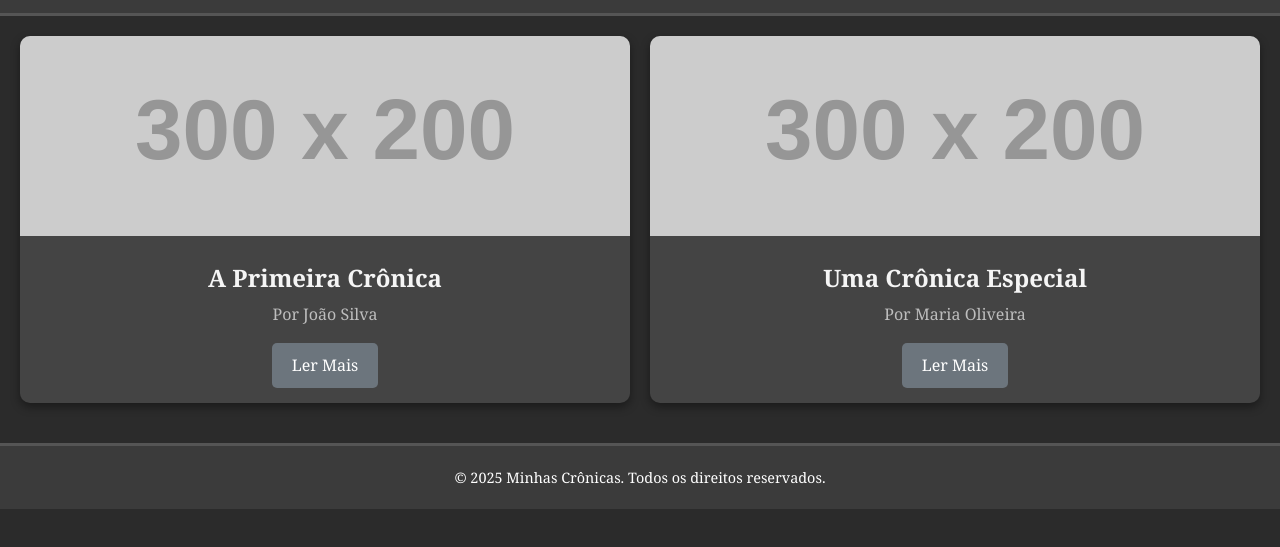
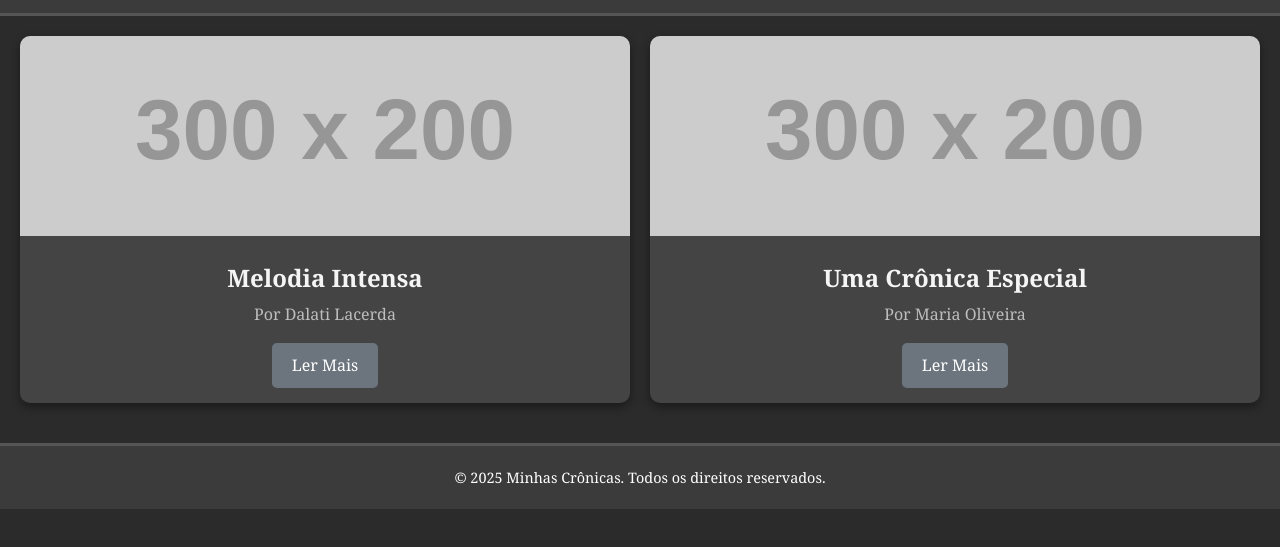
Before and after one commit to dalatilacerda/Minhas-Cr-nicas, a plain HTML site: page index.html in a window 1280 px wide. Shown: the part 111-658 px from the top of the page. Drawn offline with Linux system fonts and the light colour scheme; placeholder pictures from the web are drawn by us.

Commit message:
Update index.html

```diff
--- a/index.html
+++ b/index.html
@@ -108,9 +108,9 @@
       <!-- Card 1 -->
       <div class="card">
         <img src="https://via.placeholder.com/300x200" alt="Capa da Crônica">
-        <h3>A Primeira Crônica</h3>
-        <p>Por João Silva</p>
-        <a href="https://www.exemplo.com/cronica1" target="_blank">Ler Mais</a>
+        <h3>Melodia Intensa</h3>
+        <p>Por Dalati Lacerda</p>
+        <a href="https://dalatilacerda.github.io/Minhas-Cr-nicas/melodiaintensa.html" target="_blank">Ler Mais</a>
       </div>
       <!-- Card 2 -->
       <div class="card">
```
